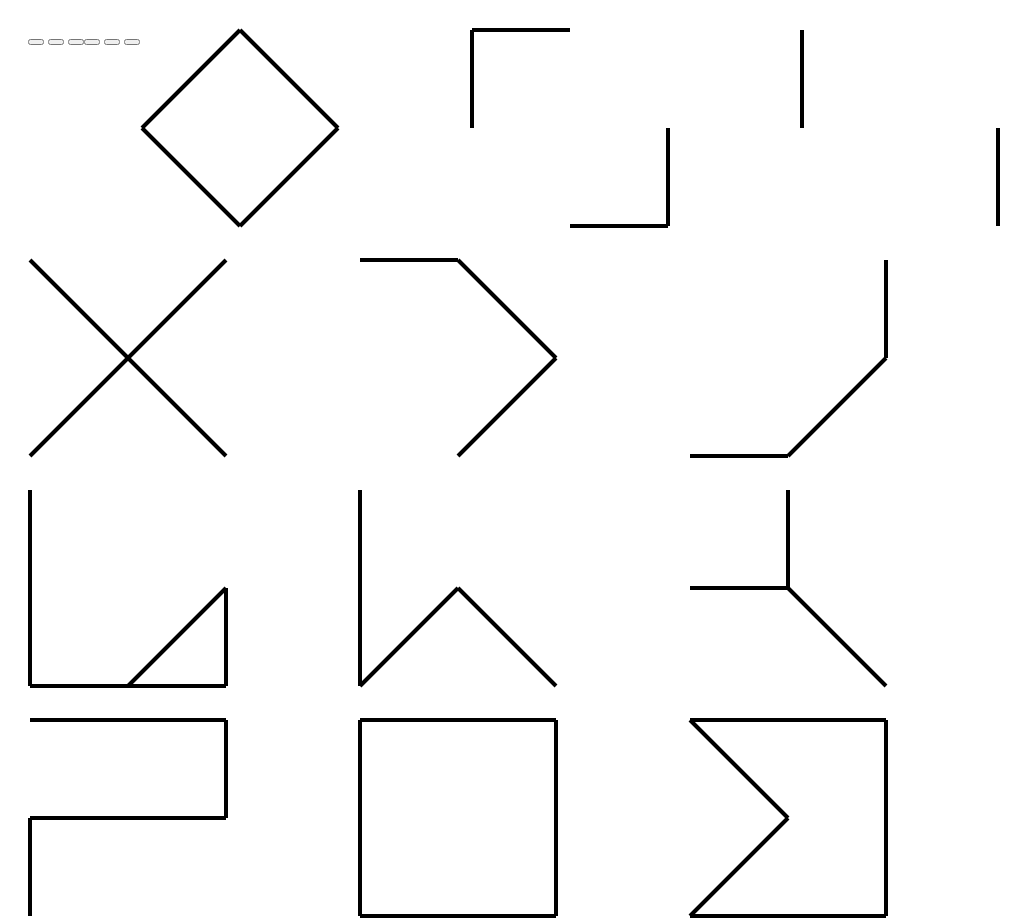
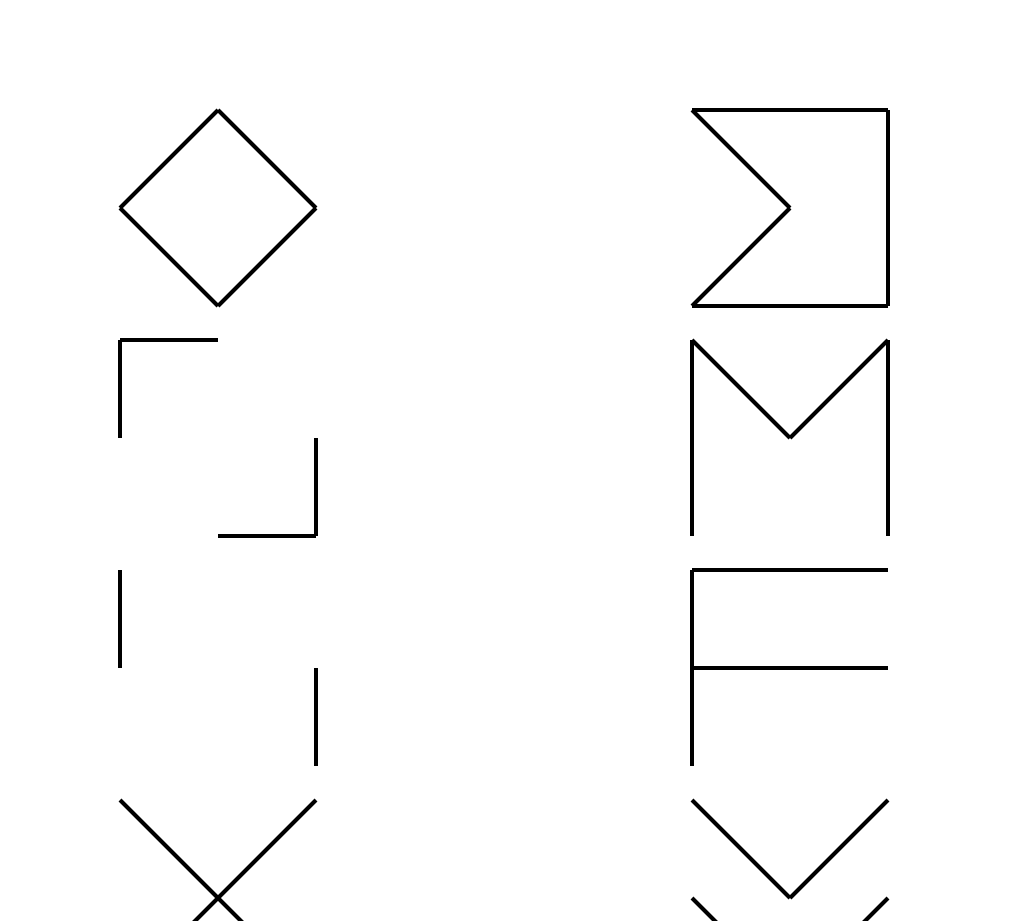
Before and after one commit to smuszel/escaperoom, a plain HTML site: page symbols.html in a window 1280 px wide. Shown: the top 921 px of the page, without its empty margins (0-1035 px from the left). Drawn offline with Linux system fonts and the light colour scheme.

Commit message:
improve layout

```diff
--- a/symbols.html
+++ b/symbols.html
@@ -9,35 +9,35 @@
 
 <style>
 
+  body {
+    display: grid;
+    grid-template-columns: 1fr 1fr;
+    padding: 60px;
+    padding-top: 100px;
+    flex-wrap: wrap;
+  }
 
-
-  body {
+  .column {
+    flex-direction: column;
     display: flex;
-    padding: 20px;
-    flex-wrap: wrap;
   }
 
 .flip-card {
   background-color: transparent;
   width: 300px;
-  margin-right: 30px;
   margin-bottom: 30px;
   height: 200px;
-  /* border: 1px solid #f1f1f1; */
-  perspective: 1000px; /* Remove this if you don't want the 3D effect */
+  perspective: 1000px;
 }
 
-/* This container is needed to position the front and back side */
 .flip-card-inner {
   position: relative;
-  width: 200px;
   height: 100%;
   text-align: center;
   transition: transform 0.8s;
   transform-style: preserve-3d;
 }
 
-/* Do an horizontal flip when you move the mouse over the flip box container */
 .flip-card:hover .flip-card-inner {
   transform: rotateY(180deg);
 }
@@ -46,16 +46,14 @@
   transform: rotateY(180deg);
 }
 
-/* Position the front and back side */
 .flip-card-front, .flip-card-back {
   position: absolute;
   width: 100%;
   height: 100%;
-  -webkit-backface-visibility: hidden; /* Safari */
+  -webkit-backface-visibility: hidden;
   backface-visibility: hidden;
 }
 
-/* Style the back side */
 .flip-card-back {
   display: flex;
   justify-content: center;
@@ -67,17 +65,6 @@
 </style>
 
 <body>
-
-  <div>
-    <button></button>
-    <button></button>
-    <button></button>
-  </div>
-  <div>
-    <button></button>
-    <button></button>
-    <button></button>
-  </div>
 
 </body>
 
@@ -124,19 +111,6 @@
     i: '99, 99'
   }
 
-  // const letterToCoord = {
-  //   a: '25,25',
-  //   b: '25, 50',
-  //   c: '25, 75',
-  //   d: '50, 25',
-  //   e: '50, 50',
-  //   f: '50, 75',
-  //   g: '75, 0',
-  //   h: '75, 50',
-  //   i: '100, 100'
-  // }
-
-
   const wrapInCard = (label, svg) => {
     const mainContainer = document.createElement('div')
     const innerContainer = document.createElement('div')
@@ -157,7 +131,7 @@
     return mainContainer
   }
 
-  const fn = (label, dirs) => {
+  const fn = (label, dirs, target) => {
     const svg = document.createElementNS(xmlns, 'svg')
     // svg.setAttribute('style', 'border: 1px solid grey')
     svg.setAttribute('height', '200')
@@ -180,11 +154,20 @@
       })
     })
 
-    document.body.appendChild(wrapInCard(label, svg))
-
+    target.appendChild(wrapInCard(label, svg))
   }
 
-  alphabet.forEach((args) => fn(args[0], args[1]))
+  const target1 = document.createElement('div')
+  const target2 = document.createElement('div')
+
+  target1.classList.add('column')
+  target2.classList.add('column')
+
+  alphabet.slice(0, alphabet.length / 2 ).forEach((args) => fn(args[0], args[1], target1))
+  alphabet.slice(alphabet.length / 2, alphabet.length).forEach((args) => fn(args[0], args[1], target2))
+
+  document.body.appendChild(target1)
+  document.body.appendChild(target2)
 
 </script>
 </html>
```
